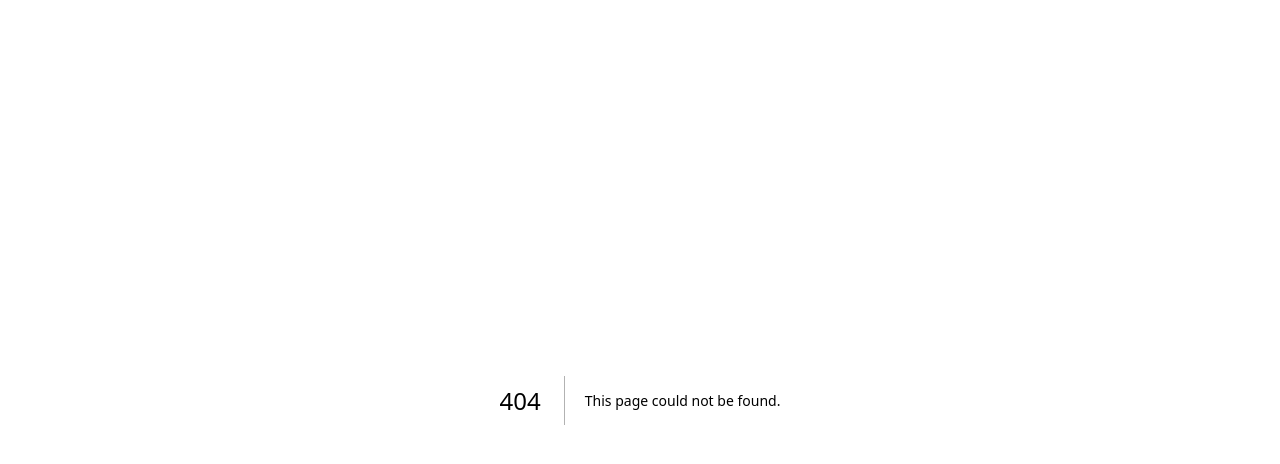
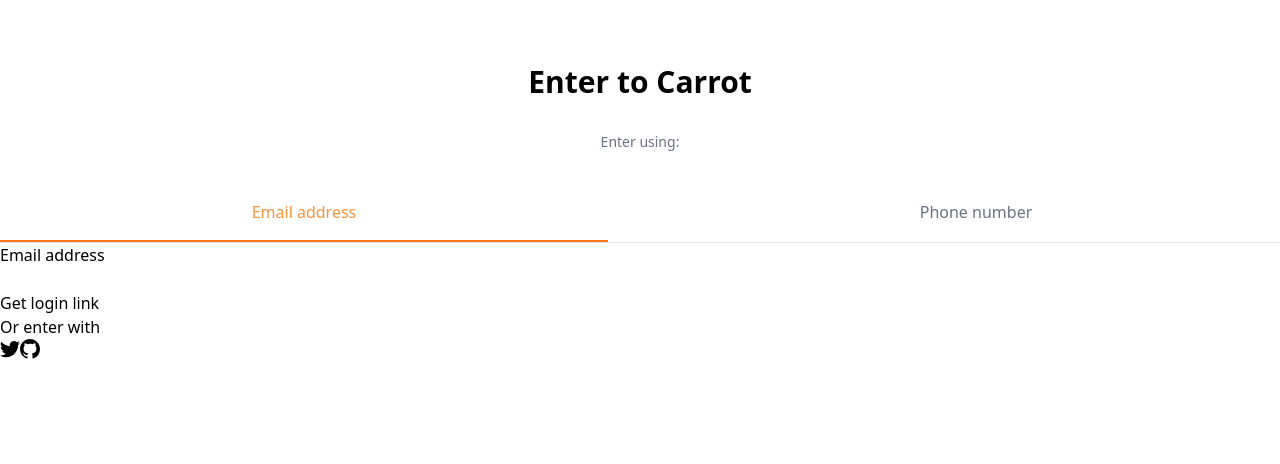
Before and after one commit to frontWeb-dev/carrot-market, a Next.js app: page /enter in a window 1280 px wide. Before the commit this address had no page. Shown: the top 464 px of the page. Built offline with nearby package versions, Linux system fonts and the light colour scheme.

Commit message:
feat: Auth part One
조건부 className을 사용하고자 할 때 함수를 이용해서 연결하는 방법

```diff
--- /dev/null
+++ b/pages/enter.tsx
@@ -0,0 +1,82 @@
+import React, { useState } from 'react';
+
+function joinClassName(...classnames: string[]) {
+  return classnames.join(' ');
+}
+
+export default function Enter() {
+  const [method, setMethod] = useState<'email' | 'phone'>('email');
+  const onEmailClick = () => setMethod('email');
+  const onPhoneClick = () => setMethod('phone');
+  return (
+    <div className='mt-16'>
+      <h3 className='text-center text-3xl font-bold'>Enter to Carrot</h3>
+      <div className='mt-8'>
+        <div className='flex flex-col items-center'>
+          <h5 className='text-sm font-medium text-gray-500'>Enter using:</h5>
+          <div className='mt-8 grid w-full grid-cols-2 gap-16 border-b pt-4'>
+            <button
+              className={joinClassName(
+                'border-b-2  pb-4 font-medium text-gray-500',
+                method === 'email' ? 'border-orange-500 text-orange-400' : 'border-transparent'
+              )}
+              onClick={onEmailClick}>
+              Email address
+            </button>
+            <button
+              className={joinClassName(
+                'border-b-2  pb-4 font-medium text-gray-500',
+                method === 'phone' ? 'border-orange-500 text-orange-400' : 'border-transparent'
+              )}
+              onClick={onPhoneClick}>
+              Phone number
+            </button>
+          </div>
+        </div>
+        <form>
+          <label>
+            {method === 'email' ? 'Email address' : null}
+            {method === 'phone' ? 'Phone number' : null}
+          </label>
+          <div>
+            {method === 'email' ? <input type='email' required /> : null}
+            {method === 'phone' ? (
+              <div>
+                <span>+82</span>
+                <input type='number' required />
+              </div>
+            ) : null}
+          </div>
+          <button>
+            {method === 'email' ? 'Get login link' : null}
+            {method === 'phone' ? 'Get one-time password' : null}
+          </button>
+        </form>
+        <div>
+          <div>
+            <div />
+            <div>
+              <span>Or enter with</span>
+            </div>
+          </div>
+          <div>
+            <button>
+              <svg className='h-5 w-5' aria-hidden='true' fill='currentColor' viewBox='0 0 20 20'>
+                <path d='M6.29 18.251c7.547 0 11.675-6.253 11.675-11.675 0-.178 0-.355-.012-.53A8.348 8.348 0 0020 3.92a8.19 8.19 0 01-2.357.646 4.118 4.118 0 001.804-2.27 8.224 8.224 0 01-2.605.996 4.107 4.107 0 00-6.993 3.743 11.65 11.65 0 01-8.457-4.287 4.106 4.106 0 001.27 5.477A4.073 4.073 0 01.8 7.713v.052a4.105 4.105 0 003.292 4.022 4.095 4.095 0 01-1.853.07 4.108 4.108 0 003.834 2.85A8.233 8.233 0 010 16.407a11.616 11.616 0 006.29 1.84' />
+              </svg>
+            </button>
+            <button>
+              <svg className='h-5 w-5' aria-hidden='true' fill='currentColor' viewBox='0 0 20 20'>
+                <path
+                  fillRule='evenodd'
+                  d='M10 0C4.477 0 0 4.484 0 10.017c0 4.425 2.865 8.18 6.839 9.504.5.092.682-.217.682-.483 0-.237-.008-.868-.013-1.703-2.782.605-3.369-1.343-3.369-1.343-.454-1.158-1.11-1.466-1.11-1.466-.908-.62.069-.608.069-.608 1.003.07 1.531 1.032 1.531 1.032.892 1.53 2.341 1.088 2.91.832.092-.647.35-1.088.636-1.338-2.22-.253-4.555-1.113-4.555-4.951 0-1.093.39-1.988 1.029-2.688-.103-.253-.446-1.272.098-2.65 0 0 .84-.27 2.75 1.026A9.564 9.564 0 0110 4.844c.85.004 1.705.115 2.504.337 1.909-1.296 2.747-1.027 2.747-1.027.546 1.379.203 2.398.1 2.651.64.7 1.028 1.595 1.028 2.688 0 3.848-2.339 4.695-4.566 4.942.359.31.678.921.678 1.856 0 1.338-.012 2.419-.012 2.747 0 .268.18.58.688.482A10.019 10.019 0 0020 10.017C20 4.484 15.522 0 10 0z'
+                  clipRule='evenodd'
+                />
+              </svg>
+            </button>
+          </div>
+        </div>
+      </div>
+    </div>
+  );
+}
```
